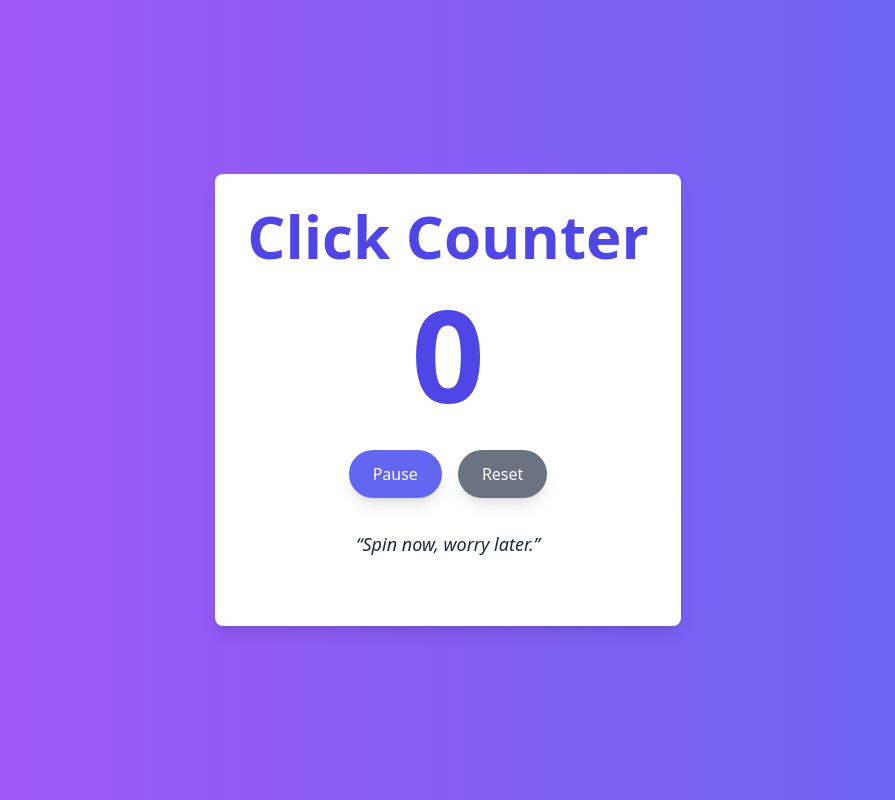
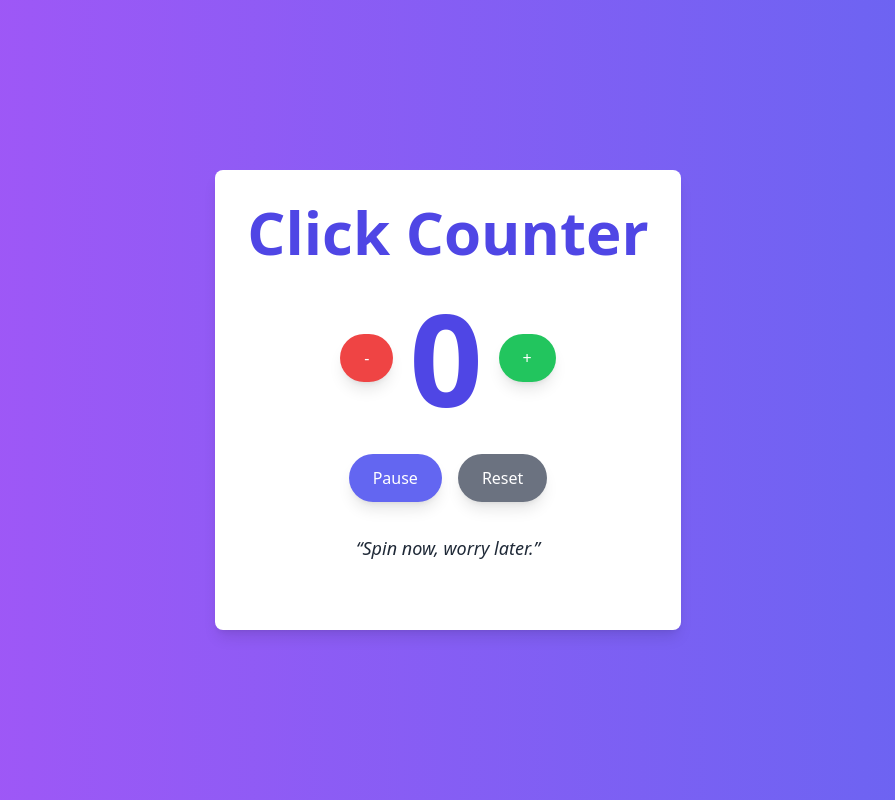
Before and after one commit to HA55EHH/click-counter, a React (Vite) app: page / in a window 1280 px wide. Shown: the whole page, without its empty margins (192-1087 px from the left). Built offline with nearby package versions, Linux system fonts and the light colour scheme.

Commit message:
increment and decrement buttons

```diff
--- a/src/App.tsx
+++ b/src/App.tsx
@@ -72,6 +72,21 @@ function App() {
     const newQuote = quotes[Math.floor(Math.random() * quotes.length)];
     setRandomQuote(newQuote);
   };
+
+  const handleIncrement = () => {
+    if (ignoreNext.current === 0 && pausedState === 0) {
+      setClickCount((prevCount) => prevCount + 1);
+    }
+    ignoreNext.current = 1;
+  };
+
+  const handleDecrement = () => {
+    if (ignoreNext.current === 0 && pausedState === 0) {
+      setClickCount((prevCount) => Math.max(0, prevCount - 1));
+    }
+    ignoreNext.current = 1;
+  };
+
   return (
     <div
       style={{
@@ -86,9 +101,23 @@ function App() {
         <h1 className="text-4xl font-extrabold text-indigo-600 mb-6 sm:text-5xl md:text-6xl">
           Click Counter
         </h1>
-        <h2 className="text-7xl font-extrabold text-indigo-600 transition-transform transform hover:scale-110 sm:text-8xl md:text-9xl">
-          {clickCount}
-        </h2>
+        <div className="mt-8 flex justify-center items-center space-x-4">
+          <button
+            onMouseDown={handleDecrement}
+            className="px-4 py-2 sm:px-6 sm:py-3 bg-red-500 text-white rounded-full shadow-lg hover:bg-red-600 focus:outline-none transition duration-300 ease-in-out transform hover:-translate-y-1"
+          >
+            -
+          </button>
+          <h2 className="text-7xl font-extrabold text-indigo-600 transition-transform transform hover:scale-110 sm:text-8xl md:text-9xl">
+            {clickCount}
+          </h2>
+          <button
+            onMouseDown={handleIncrement}
+            className="px-4 py-2 sm:px-6 sm:py-3 bg-green-500 text-white rounded-full shadow-lg hover:bg-green-600 focus:outline-none transition duration-300 ease-in-out transform hover:-translate-y-1"
+          >
+            +
+          </button>
+        </div>
         <div className="mt-8 flex justify-center space-x-4">
           <button
             onMouseDown={handlePause}
```
